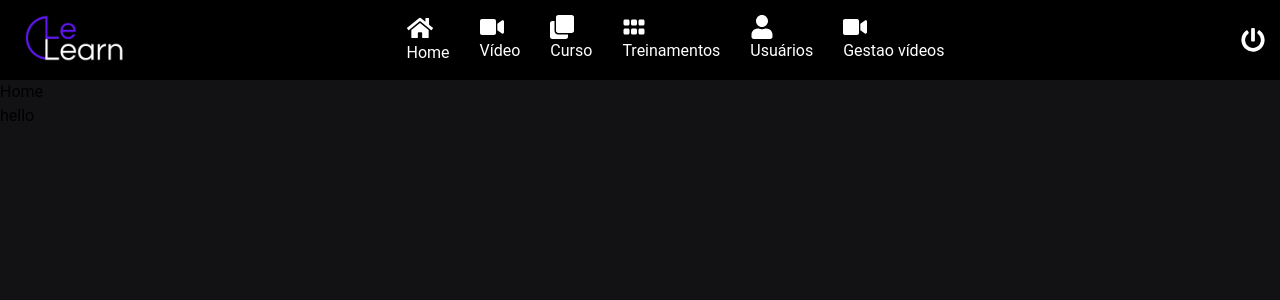
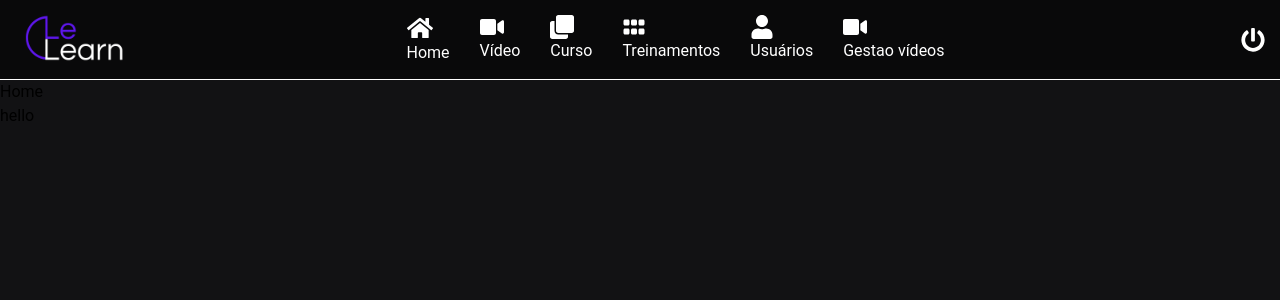
Before and after one commit to mateusdayrell/lelearn, a React (Create React App) app: page / in a window 1280 px wide. Shown: the top 300 px of the page. Built offline with nearby package versions, Linux system fonts and the light colour scheme; the HTML template or start-up script is replaced by a standard one.

Commit message:
feat: style navbar border

```diff
--- a/src/components/navbar/styles.css
+++ b/src/components/navbar/styles.css
@@ -1,13 +1,14 @@
 
 .navbar{
-  background-color: #000;
+  background-color: #09090a;
   height: 10vh;
   display: flex;
   align-items: center;
   justify-content: space-between;
   position: fixed;
   width: 100%;
-  position: relative
+  position: relative;
+  border-bottom: 1px solid #ffff;
 }
 
 .navbar .nav-list{
```
